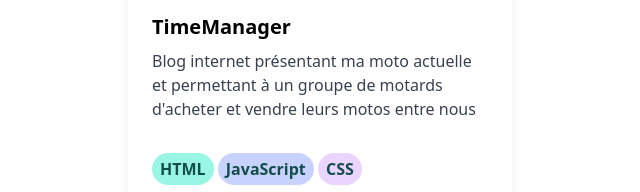
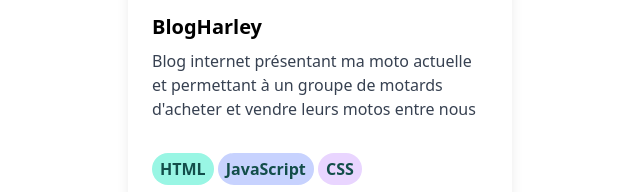
Before and after one commit to Djo-MRS/Site_Perso, a plain HTML site: page index.html in a window 1280 px wide. Shown: the part 871-1063 px from the top of the page, 532-1172 px from the left. Drawn offline with nearby package versions, Linux system fonts and the light colour scheme.

Commit message:
feat: corrected BlogHarley

```diff
--- a/index.html
+++ b/index.html
@@ -49,7 +49,7 @@
     <div class="max-w-sm rounded overflow-hidden shadow-lg">
         <img class="w-full" src="Images/moto.jpg" alt="Moto">
         <div class="px-6 py-4">
-            <div class="font-bold text-xl mb-2">TimeManager</div>
+            <div class="font-bold text-xl mb-2">BlogHarley</div>
             <p class="text-gray-700 text-base">
                 Blog internet présentant ma moto actuelle et permettant à un groupe de motards d'acheter et vendre leurs motos entre nous
             </p>
```
